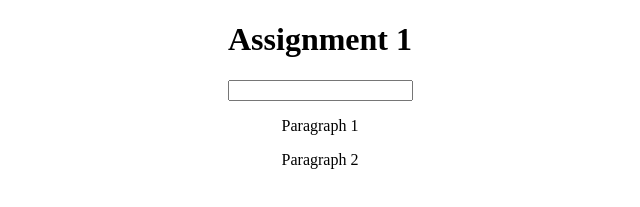
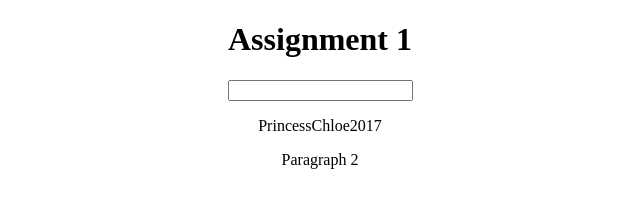
Before and after one commit to Abel-Zambrano/base-syntax-rxt, a React (Create React App) app: page / in a window 1280 px wide. Shown: the top 207 px of the page, without its empty margins (320-960 px from the left). Built offline with nearby package versions, Linux system fonts and the light colour scheme.

Commit message:
passed username props to useroutput component

```diff
--- a/src/App.js
+++ b/src/App.js
@@ -8,7 +8,7 @@ function App() {
     <div className="App">
       <h1>Assignment 1</h1>
       <UserInput />
-      <UserOutput />
+      <UserOutput username="PrincessChloe2017" />
     </div>
   );
 }
--- a/src/components/UserOutput.jsx
+++ b/src/components/UserOutput.jsx
@@ -1,9 +1,9 @@
 import React from 'react';
 
-const UserOutput = () => {
+const UserOutput = (props) => {
     return (
         <div>
-            <p>Paragraph 1</p>
+            <p>{props.username}</p>
             <p>Paragraph 2</p>
         </div>
     )
```
